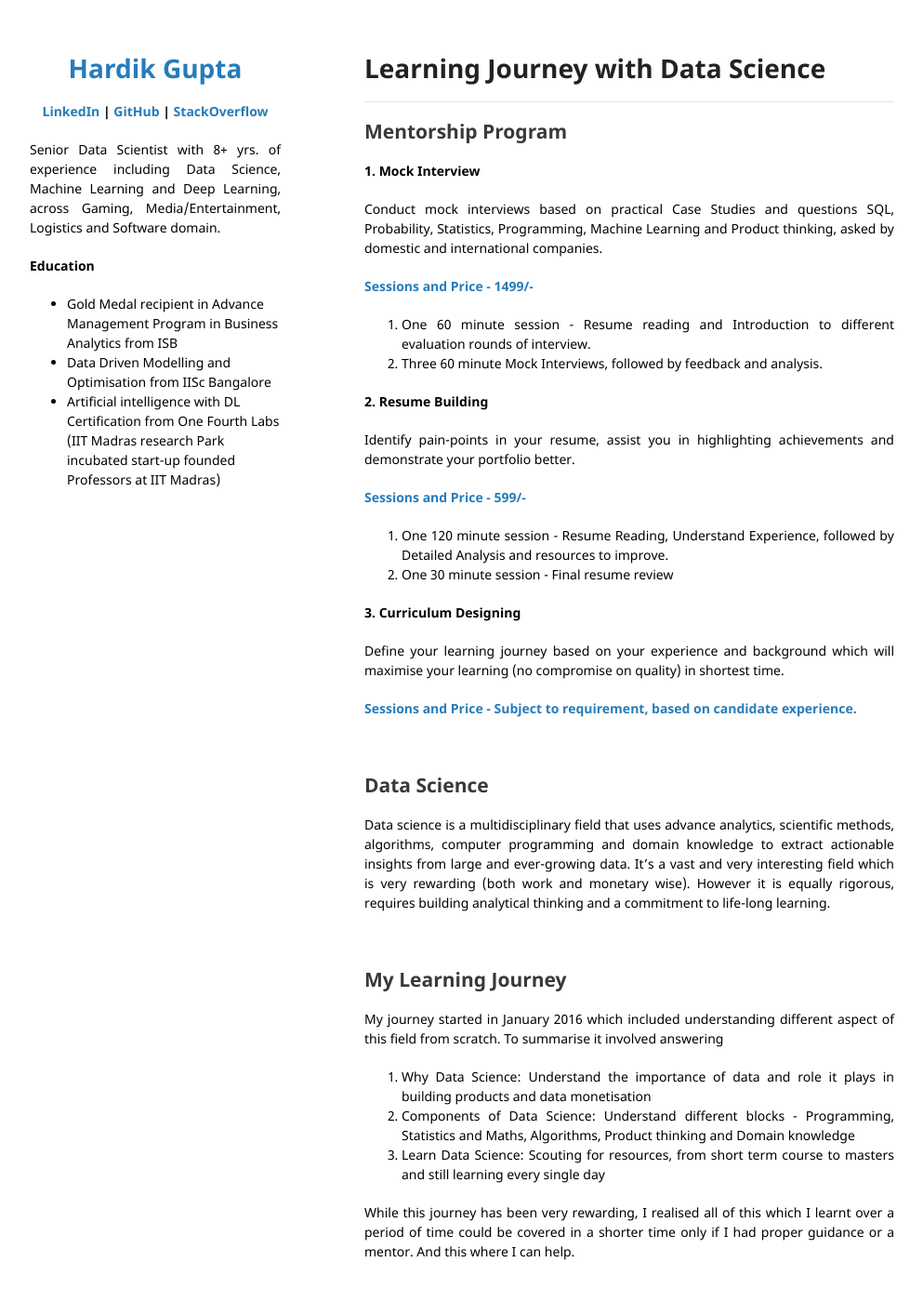
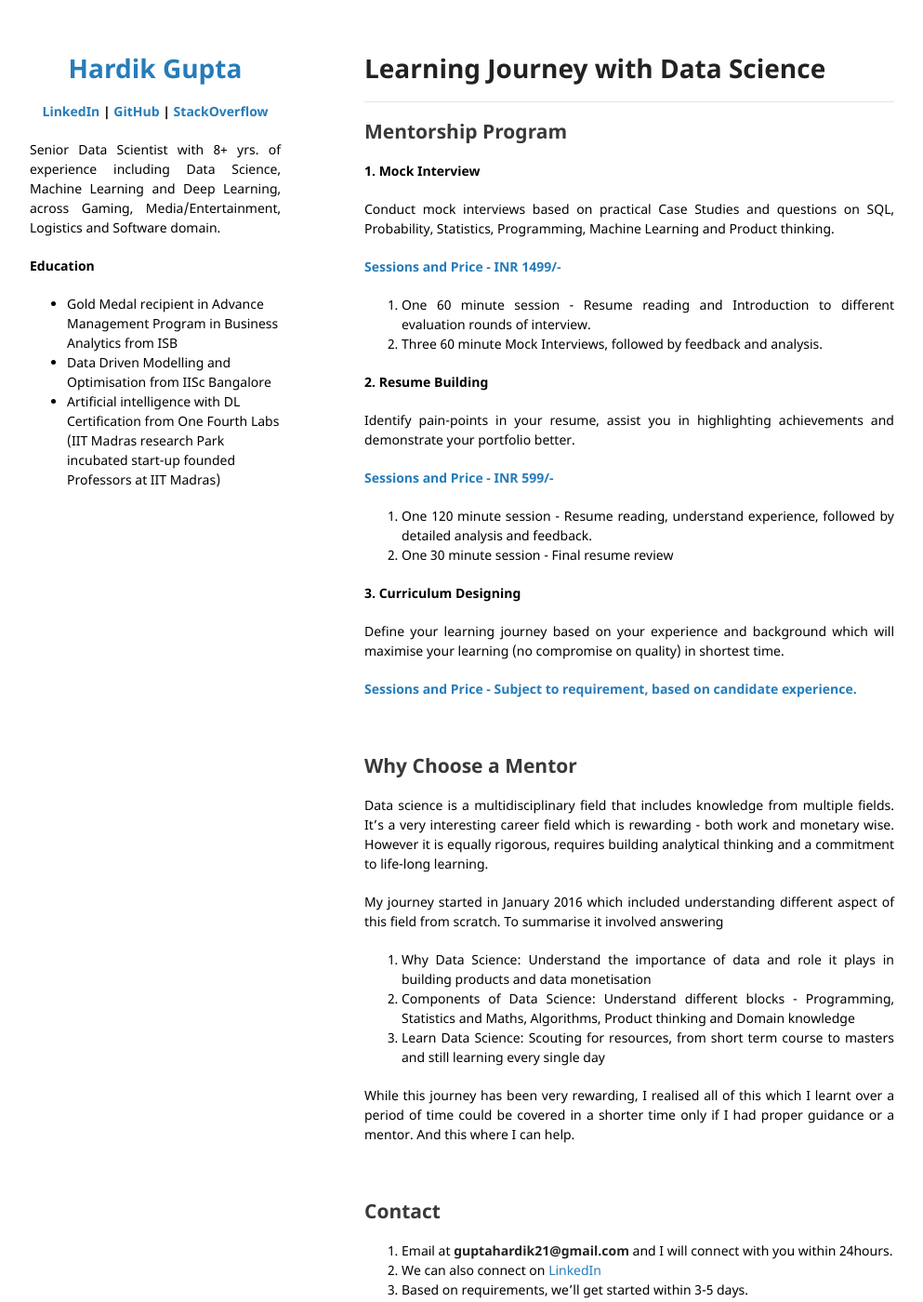
Before and after one commit to HardikLGupta/portfolio, a Jekyll site: the page built from index.md, in a window 1280 px wide and 1400 px high. Shown: the whole window at 93% size, without its empty margins (143-1136 px from the left). Built offline with Jekyll 4.4.1, drawn with Linux system fonts in a browser that asks for light colours; our own code applies the rules of GitHub Pages for plain Markdown files.

Commit message:
Update index.md

```diff
--- a/index.md
+++ b/index.md
@@ -2,17 +2,17 @@
 ---
 ## Mentorship Program
 
-<p style="font-weight:bold"> 1. Mock Interview </p><p>Conduct mock interviews based on practical Case Studies and questions SQL, Probability, Statistics, Programming, Machine Learning and Product thinking, asked by domestic and international companies.</p>
+<p style="font-weight:bold"> 1. Mock Interview </p><p>Conduct mock interviews based on practical Case Studies and questions on SQL, Probability, Statistics, Programming, Machine Learning and Product thinking.</p>
 
-<p style="font-weight:bold; color: #267CB9;"> Sessions and Price - 1499/- </p>
+<p style="font-weight:bold; color: #267CB9;"> Sessions and Price - INR 1499/- </p>
 1. One 60 minute session - Resume reading and Introduction to different evaluation rounds of interview.
 2. Three 60 minute Mock Interviews, followed by feedback and analysis.
 
 
 <p style="font-weight:bold"> 2. Resume Building </p><p>Identify pain-points in your resume, assist you in highlighting achievements and demonstrate your portfolio better.</p>
 
-<p style="font-weight:bold; color: #267CB9;"> Sessions and Price - 599/-</p>
-1. One 120 minute session - Resume Reading, Understand Experience, followed by Detailed Analysis and resources to improve.
+<p style="font-weight:bold; color: #267CB9;"> Sessions and Price - INR 599/-</p>
+1. One 120 minute session - Resume reading, understand experience, followed by detailed analysis and feedback.
 2. One 30 minute session - Final resume review
 
 
@@ -23,11 +23,9 @@
 
 
 <br>
-## Data Science
-Data science is a multidisciplinary field that uses advance analytics, scientific methods, algorithms, computer programming and domain knowledge to extract actionable insights from large and ever-growing data. It's a vast and very interesting field which is very rewarding (both work and monetary wise). However it is equally rigorous, requires building analytical thinking and a commitment to life-long learning.
+## Why Choose a Mentor
+Data science is a multidisciplinary field that includes knowledge from multiple fields. It's a very interesting career field which is rewarding - both work and monetary wise. However it is equally rigorous, requires building analytical thinking and a commitment to life-long learning.
 
-<br>
-## My Learning Journey
 My journey started in January 2016 which included understanding different aspect of this field from scratch. To summarise it involved answering
 
 1. Why Data Science: Understand the importance of data and role it plays in building products and data monetisation
```
